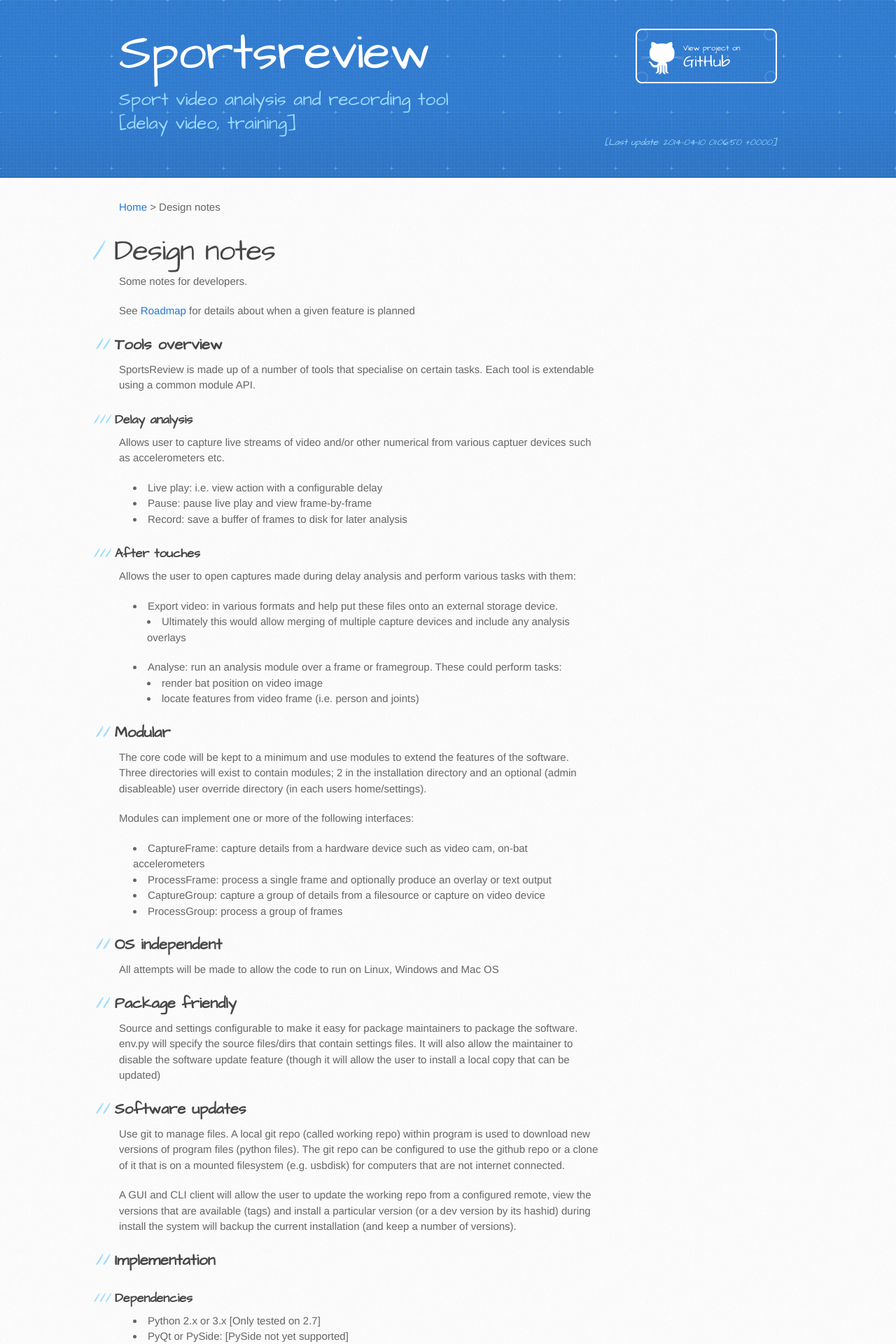
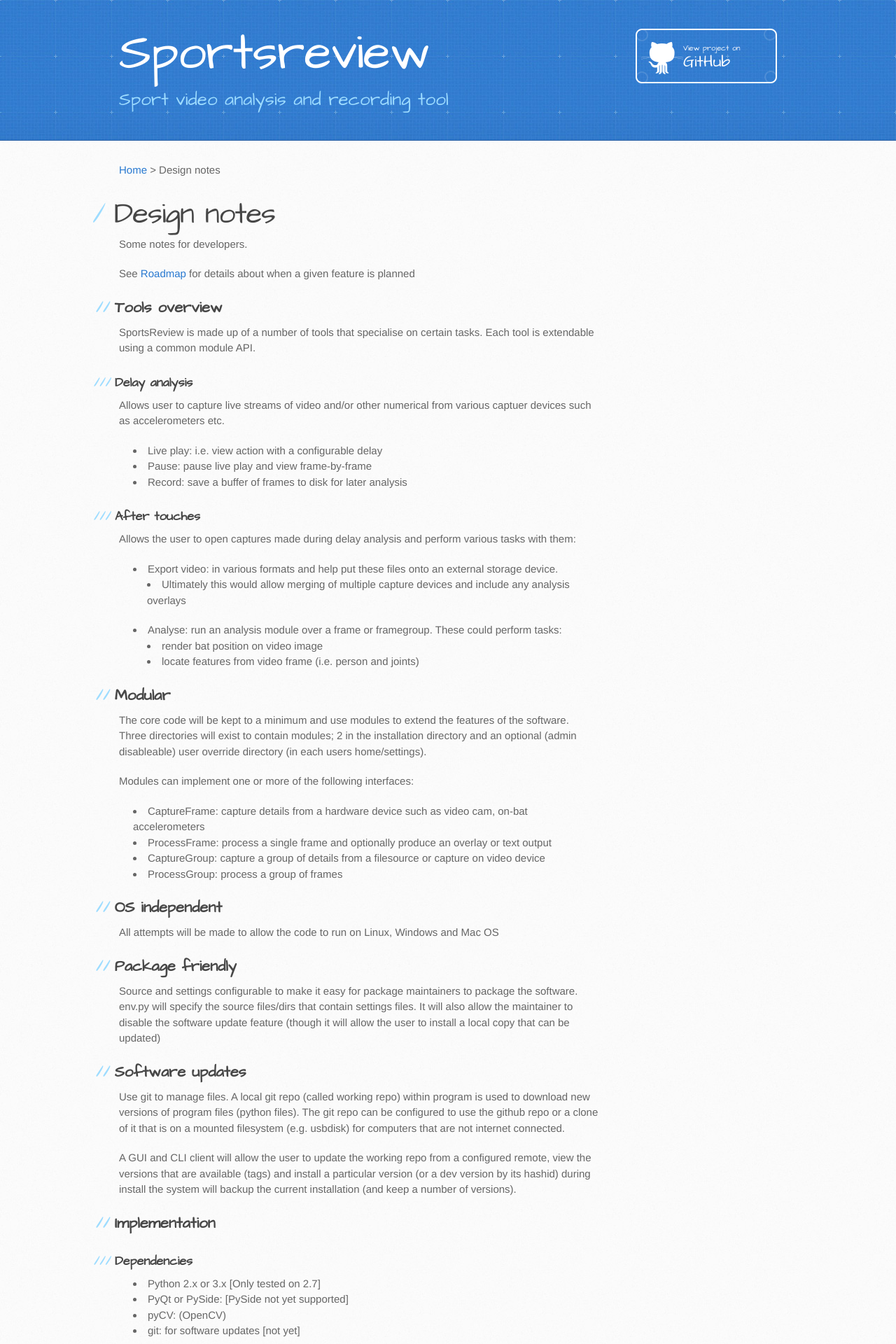
Before and after one commit to andrewjrobinson/SportsReview, a Jekyll site: the page built from developers/index.md, in a window 1280 px wide. Shown: the top 1920 px of the page at 70% size. Built offline with Jekyll 4.4.1, drawn with Linux system fonts in a browser that asks for light colours; some of the changed text lies outside the part shown.

Commit message:
Style, icons and syntax corrections - Added an favicon - TOC styles - TOC to roadmap - fixed a few syntax errors (escaped chars) - added ability to add html keywords in header - converted to kramdown

```diff
--- a/_config.yml
+++ b/_config.yml
@@ -1,3 +1,4 @@
 safe: true
 lsi: false
 pygments: true
+markdown: kramdown
--- a/_includes/head.html
+++ b/_includes/head.html
@@ -4,15 +4,15 @@
     <meta charset='utf-8'>
     <meta http-equiv="X-UA-Compatible" content="chrome=1">
     <meta name="viewport" content="width=device-width, initial-scale=1, maximum-scale=1">
+    <meta name="keywords" content="{{ page.keywords }}">
     <link href='https://fonts.googleapis.com/css?family=Architects+Daughter' rel='stylesheet' type='text/css'>
     <link rel="stylesheet" type="text/css" href="{{ page.rooturl }}stylesheets/stylesheet.css" media="screen" />
     <link rel="stylesheet" type="text/css" href="{{ page.rooturl }}stylesheets/pygment_trac.css" media="screen" />
     <link rel="stylesheet" type="text/css" href="{{ page.rooturl }}stylesheets/print.css" media="print" />
-
+    <link href="/images/icon.png" rel="shortcut icon" type="image/png" />
     <!--[if lt IE 9]>
     <script src="//html5shiv.googlecode.com/svn/trunk/html5.js"></script>
     <![endif]-->
-
     <title>{{page.title}}</title>
   </head>
 
@@ -20,10 +20,8 @@
     <header>
       <div class="inner">
         <h1>Sportsreview</h1>
-        <h2>Sport video analysis and recording tool [delay video, training]</h2>
+        <h2>Sport video analysis and recording tool</h2>
         <a href="https://github.com/andrewjrobinson/SportsReview" class="button"><small>View project on</small>GitHub</a>
-
-    	<div class="update">[Last update: {{site.time}}]</div>
       </div>
     </header>
 
--- a/developers/index.md
+++ b/developers/index.md
@@ -92,13 +93,13 @@
 	* ui: package for ui files
 	* main.py: the execution entry point
 * modules: package for modules that are included within sportsreview
-	* __init__.py: currently imports all modules, later this will be done away with.
-	* *.py: one file for each sportsreview module, name all lowercase
+	* \_\_init\_\_.py: currently imports all modules, later this will be done away with.
+	* \*.py: one file for each sportsreview module, name all lowercase
 * settings: package for settings related modules
 	* settingsmanager.py: central place for loading and saving settings files
-	* *.py: the settings files for various configurations.  settings.py is the default.
+	* \*.py: the settings files for various configurations.  settings.py is the default.
 * support: package for system specific code. i.e. duplicate implementations of functions for each version of python etc.
-	* __init__.py: imports the correct system specific code.  i.e. 'import support' to load the correct version of the functions for your system
+	* \_\_init\_\_.py: imports the correct system specific code.  i.e. 'import support' to load the correct version of the functions for your system
 	* versionX.py: implementations for version X of python.
 	* osY.py: implementations for operating system Y.  e.g. oslinux.py, oswin.py etc.
 * test: package full of random code used for R&D.
@@ -115,10 +116,10 @@
 	* param: config, module specific configuration (per instance)
 	* return: the Module instance
 * A set of class level constants describing the API's this module implements, set True each supported api
-	* __CAPTURE_FRAME__ = False
-    * __PROCESS_FRAME__ = False
-    * __CAPTURE_GROUP__ = False
-    * __PROCESS_GROUP__ = False
+	* \_\_CAPTURE_FRAME\_\_ = False
+	* \_\_PROCESS_FRAME\_\_ = False
+	* \_\_CAPTURE_GROUP\_\_ = False
+	* \_\_PROCESS_GROUP\_\_ = False
 
 ####CaptureFrame
 *
--- a/stylesheets/stylesheet.css
+++ b/stylesheets/stylesheet.css
@@ -483,6 +483,12 @@
 	font-weight: bold;
 }
 
+div.toc {border: 1px solid lightgrey; background-color: #F2F8FC;}
+div.toc ul {margin-bottom: 0;}
+div.toc ul li {list-style-type: none;font-size: 0.9em;}
+div.toc ul ul li {font-size: 0.8em;}
+div.toc ul ul ul li {font-size: 0.7em;}
+
 /* Mobile Landscape Size to Tablet Portrait (devices and browsers) */
 @media only screen and (min-width: 480px) and (max-width: 767px) {}
 
```
Also changed, not shown: other parts of developers/index.md (+1 -0 lines), developers/roadmap.md (+12 -0 lines), index.md (+1 -0 lines), images/icon.png (added), images/icon.svg (added).
